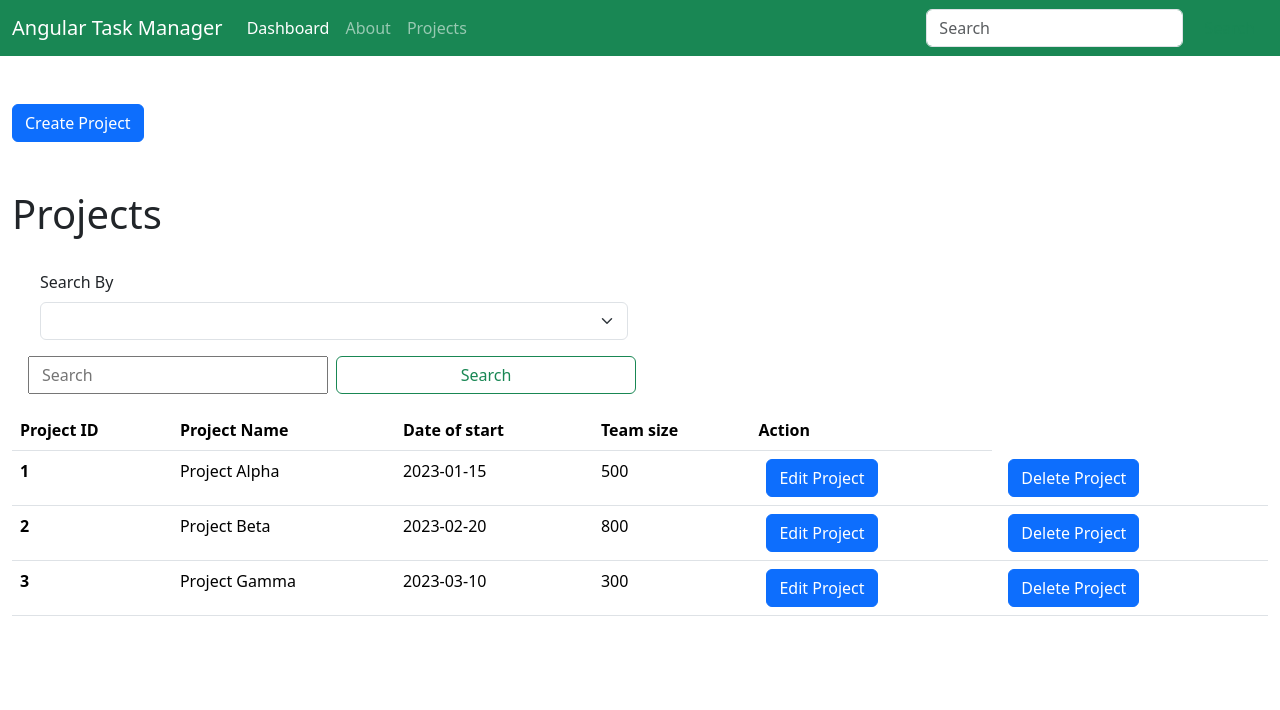
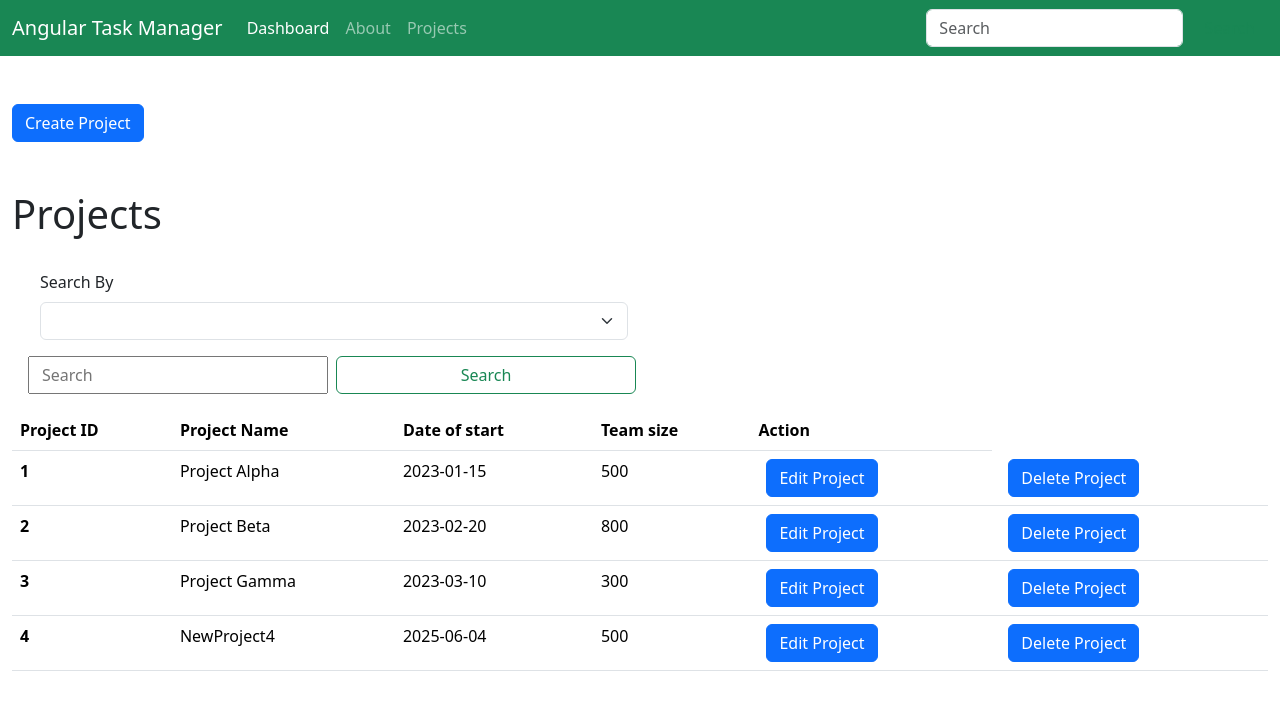
Before and after one commit to iamabhijit9874010029/TaskManager, an Angular app: page /projects in a window 1280 px wide. Shown: the top 710 px of the page. Built offline with nearby package versions, Linux system fonts and the light colour scheme; data requests are answered from the project's data file.

Commit message:
JSON-Server API calls (for Non Asp.Net Core Developers)2

```diff
--- a/src/app/db.json
+++ b/src/app/db.json
@@ -4,19 +4,29 @@
       "projectID": 1,
       "projectName": "Project Alpha",
       "dateOfStart": "2023-01-15",
-            "teamSize": 5
+      "teamSize": 5,
+      "id": "dfcd"
     },
     {
       "projectID": 2,
       "projectName": "Project Beta",
       "dateOfStart": "2023-02-20",
-            "teamSize": 8
+      "teamSize": 8,
+      "id": "d3e5"
     },
     {
       "projectID": 3,
       "projectName": "Project Gamma",
       "dateOfStart": "2023-03-10",
-            "teamSize": 3
+      "teamSize": 3,
+      "id": "3dae"
+    },
+    {
+      "id": "cc95",
+      "projectID": 4,
+      "projectName": "NewProject4",
+      "dateOfStart": "2025-06-04",
+      "teamSize": 5
     }
   ]
 }
--- a/src/app/projects.service.ts
+++ b/src/app/projects.service.ts
@@ -43,7 +43,8 @@ export class ProjectsService {
   deleteProject(projectID: number): Observable<number> {
     // return this.httpClient.delete<number>(`https://localhost:7062/api/projects/${projectID}`); //ProjectID as route parameter (path segment) in backend API
     // return this.httpClient.delete<number>('https://localhost:7062/api/projects?ProjectID=' + projectID); //ProjectID as a query parameter in backend API
-    return this.httpClient.delete<number>('http://localhost:3000/projects?ProjectID=' + projectID);//for json-server  //ProjectID as a query parameter in backend API
+    return this.httpClient.delete<number>('http://localhost:3000/projects?ProjectID=' + projectID);//for json-server (this will not work with json-server, as it does not support dynamic routes like this)
+    // Instead, you can filter the projects on the client side after fetching all projects
   }
 
   searchProjects(searchBy: string, searchText: string): Observable<Project[]> {
```
Lines whose indentation alone changed are shown as unchanged.
